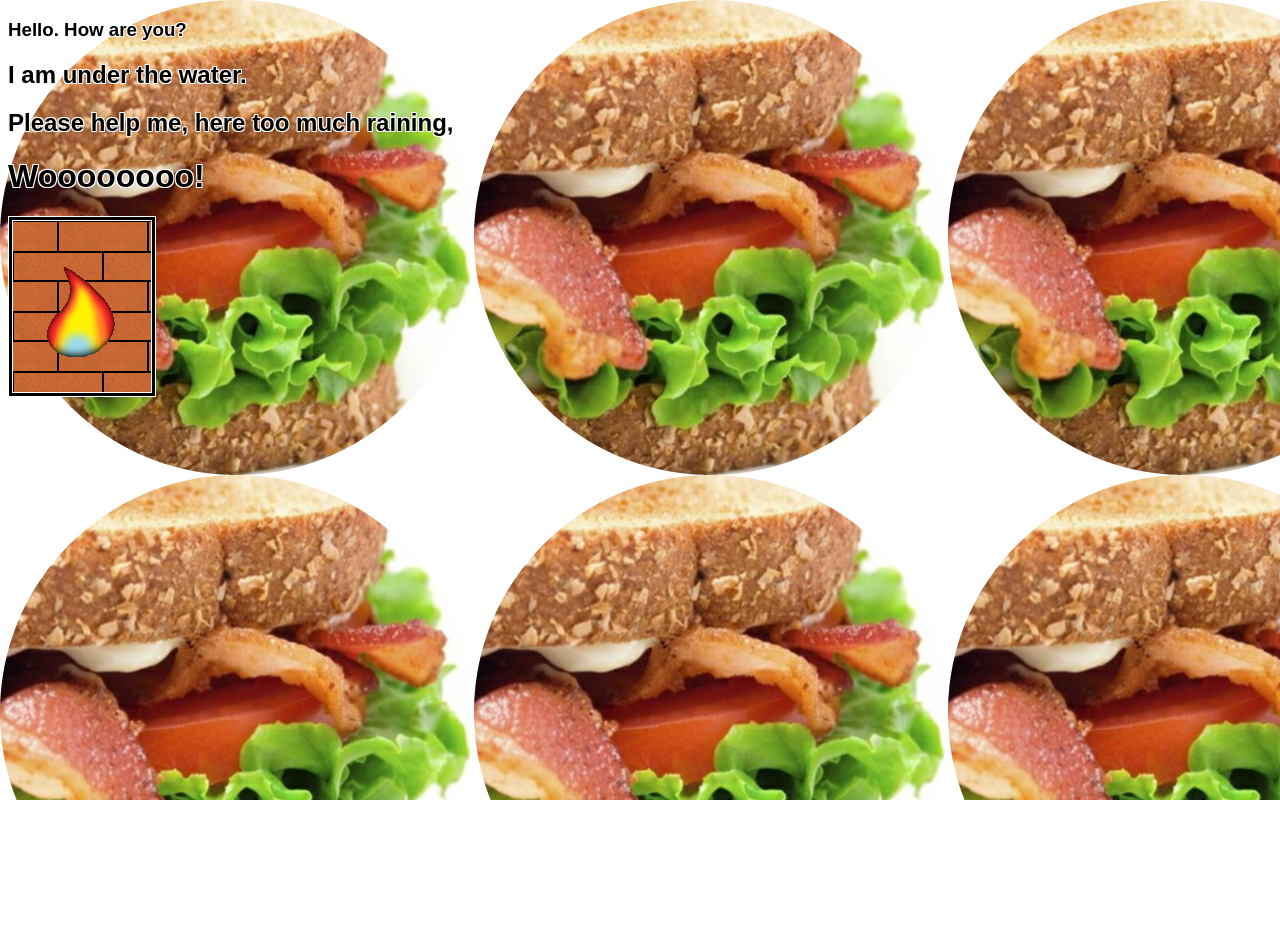
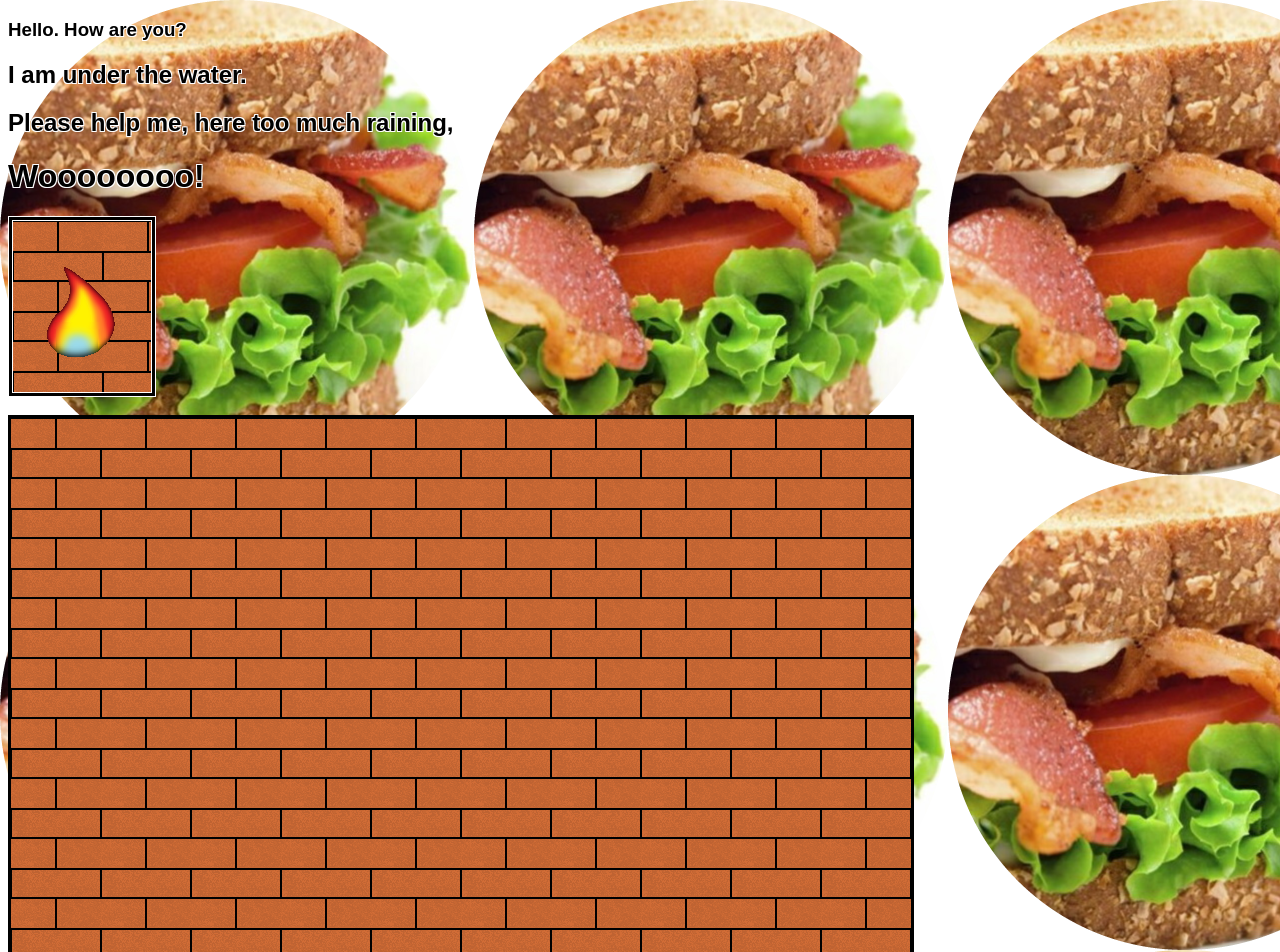
Before and after one commit to NickTheEASDude/NickTheEASDude.github.io, a SvelteKit app: page /home in a window 1280 px wide. Shown: the top 952 px of the page. Before the commit the page ends 800 px from the top, so only its background shows below. Built offline with nearby package versions, Linux system fonts and the light colour scheme.

Commit message:
yeah sure why not let's add a brick wall

```diff
--- a/src/routes/home/+page.svelte
+++ b/src/routes/home/+page.svelte
@@ -13,11 +13,13 @@
 
 	<div class="edges">
 		<div id="middle">
-			<div id="bg" class="edges">
+			<div class="bg edges">
 				<img src={ fire } alt="FIYAAAAAAAAAAA"/>
 			</div>
 		</div>
 	</div>
+	<br style="height: 25px;"/>
+	<div class="bg" style=" width: 900px; height: 600px; border: 3px solid black;"></div>
 </main>
 
 <style>
@@ -31,7 +33,7 @@
 	div#middle {
 		border: 3px solid black;
 	}
-	div#bg {
+	div.bg {
 		background-image: url("brick.png");
 	}
 </style>
```
